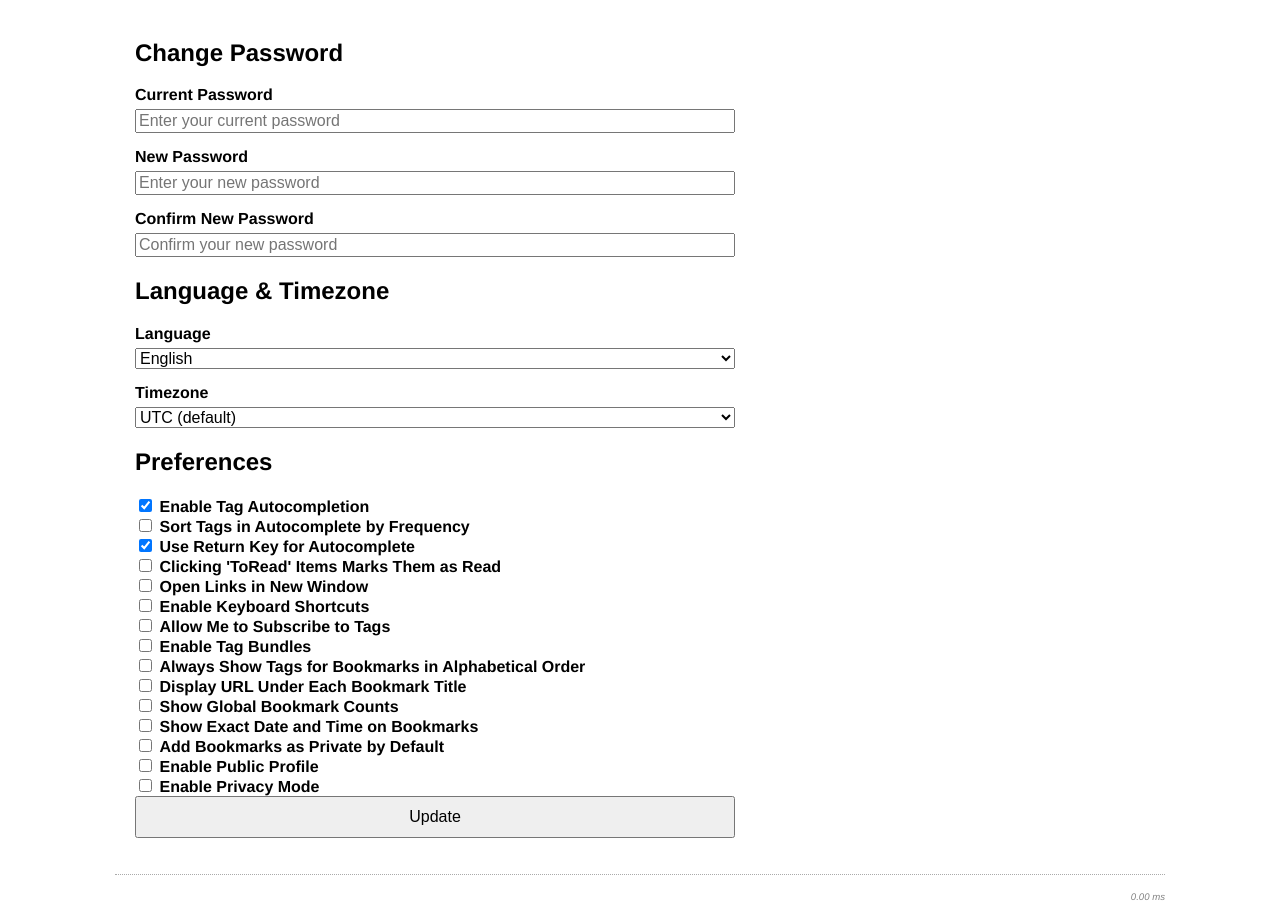
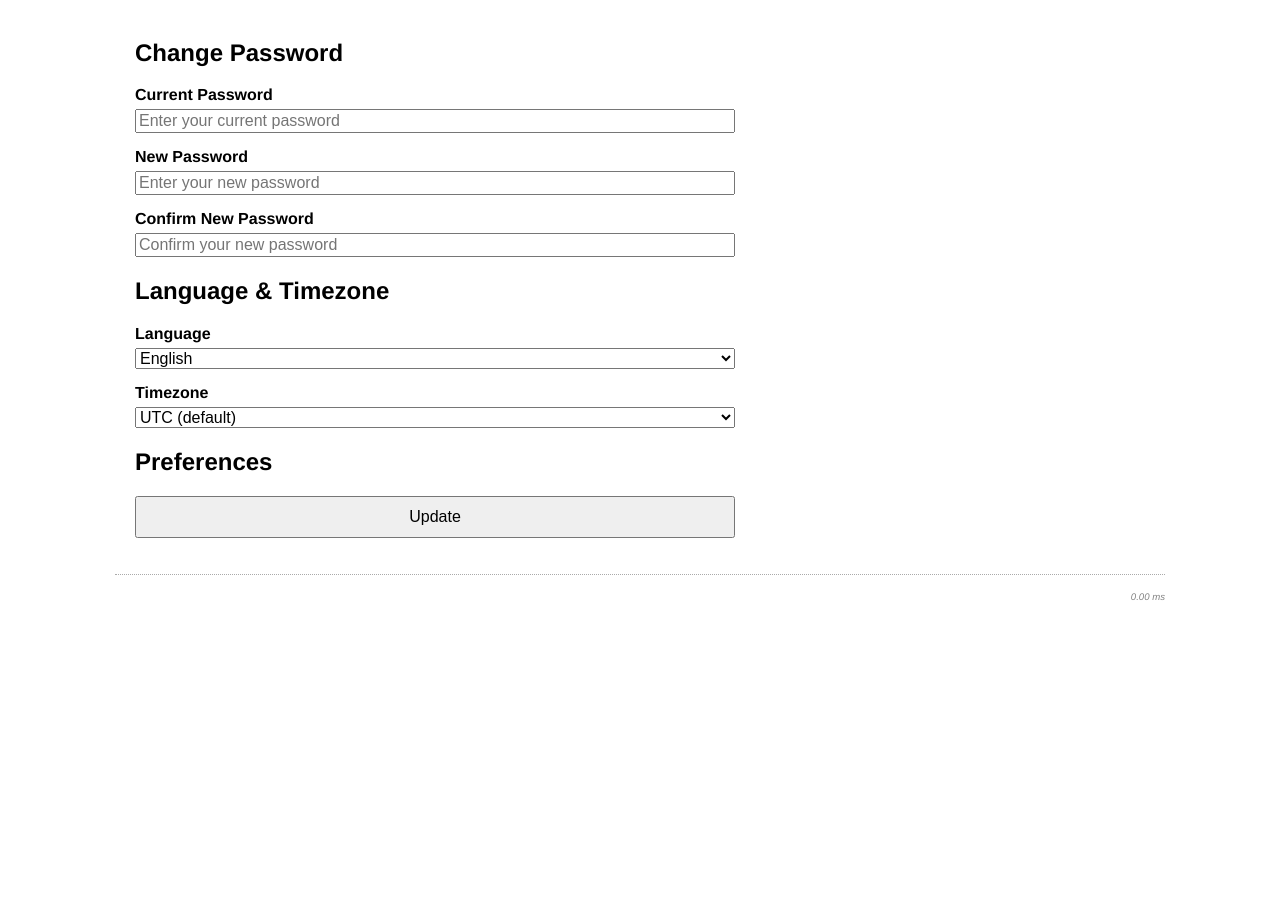
Before and after one commit to mileswilsondc/pin, a Flask app: page /preferences in a window 1280 px wide. Shown: the part 70-972 px from the top of the page. After the commit the page ends 670 px from the top, so only its background shows below. Run offline with Flask 3, Linux system fonts and the light colour scheme; the visitor is signed in with stand-in values (Sample User, id 1).

Commit message:
Comment out unimplemented checkboxes

```diff
--- a/templates/preferences.html
+++ b/templates/preferences.html
@@ -71,85 +71,84 @@
         <!-- Checkbox Preferences Section -->
         <h2>Preferences</h2>
 
-        <div class="form-checkbox">
+        <!-- <div class="form-checkbox">
             {{ form.tag_autocompletion() }}
             {{ form.tag_autocompletion.label(class="form-label") }}
-        </div>
+        </div> -->
 
-        <div class="form-checkbox">
+        <!-- <div class="form-checkbox">
             {{ form.sort_tags_by_frequency() }}
             {{ form.sort_tags_by_frequency.label(class="form-label") }}
-        </div>
+        </div> -->
 
-        <div class="form-checkbox">
+        <!-- <div class="form-checkbox">
             {{ form.use_return_key_for_autocomplete() }}
             {{ form.use_return_key_for_autocomplete.label(class="form-label") }}
-        </div>
+        </div> -->
 
-        <div class="form-checkbox">
+        <!-- <div class="form-checkbox">
             {{ form.mark_toread_as_read_on_click() }}
             {{ form.mark_toread_as_read_on_click.label(class="form-label") }}
-        </div>
+        </div> -->
 
-        <div class="form-checkbox">
+        <!-- <div class="form-checkbox">
             {{ form.open_links_in_new_window() }}
             {{ form.open_links_in_new_window.label(class="form-label") }}
-        </div>
+        </div> -->
 
-        <div class="form-checkbox">
+        <!-- <div class="form-checkbox">
             {{ form.enable_keyboard_shortcuts() }}
             {{ form.enable_keyboard_shortcuts.label(class="form-label") }}
-        </div>
+        </div> -->
 
-        <div class="form-checkbox">
+        <!-- <div class="form-checkbox">
             {{ form.subscribe_to_tags() }}
             {{ form.subscribe_to_tags.label(class="form-label") }}
-        </div>
+        </div> -->
 
-        <!--<div class="form-checkbox">
-            {{ form.part_of_fandom() }}
-            {{ form.part_of_fandom.label(class="form-label") }}
-        </div>-->
-
-        <div class="form-checkbox">
+        <!-- <div class="form-checkbox">
             {{ form.enable_tag_bundles() }}
             {{ form.enable_tag_bundles.label(class="form-label") }}
-        </div>
+        </div> -->
 
-        <div class="form-checkbox">
+        <!-- <div class="form-checkbox">
             {{ form.always_show_tags_alphabetical() }}
             {{ form.always_show_tags_alphabetical.label(class="form-label") }}
-        </div>
+        </div> -->
 
-        <div class="form-checkbox">
+        <!-- <div class="form-checkbox">
             {{ form.display_url_under_title() }}
             {{ form.display_url_under_title.label(class="form-label") }}
-        </div>
+        </div> -->
 
-        <div class="form-checkbox">
+        <!-- <div class="form-checkbox">
             {{ form.show_global_bookmark_counts() }}
             {{ form.show_global_bookmark_counts.label(class="form-label") }}
-        </div>
+        </div> -->
 
-        <div class="form-checkbox">
+        <!-- <div class="form-checkbox">
             {{ form.show_exact_datetime_on_bookmarks() }}
             {{ form.show_exact_datetime_on_bookmarks.label(class="form-label") }}
-        </div>
+        </div> -->
 
-        <div class="form-checkbox">
+        <!-- <div class="form-checkbox">
             {{ form.add_bookmarks_private_by_default() }}
             {{ form.add_bookmarks_private_by_default.label(class="form-label") }}
-        </div>
+        </div> -->
 
-        <div class="form-checkbox">
+        <!-- <div class="form-checkbox">
             {{ form.enable_public_profile() }}
             {{ form.enable_public_profile.label(class="form-label") }}
-        </div>
+        </div> -->
 
-        <div class="form-checkbox">
+        <!-- <div class="form-checkbox">
             {{ form.enable_privacy_mode() }}
             {{ form.enable_privacy_mode.label(class="form-label") }}
-        </div>
+        </div> -->
+
+        <!-- <div class="form-group">
+            {{ form.submit(class="form-button") }}
+        </div> -->
 
         <div class="form-group">
             {{ form.submit(class="form-button") }}
```
